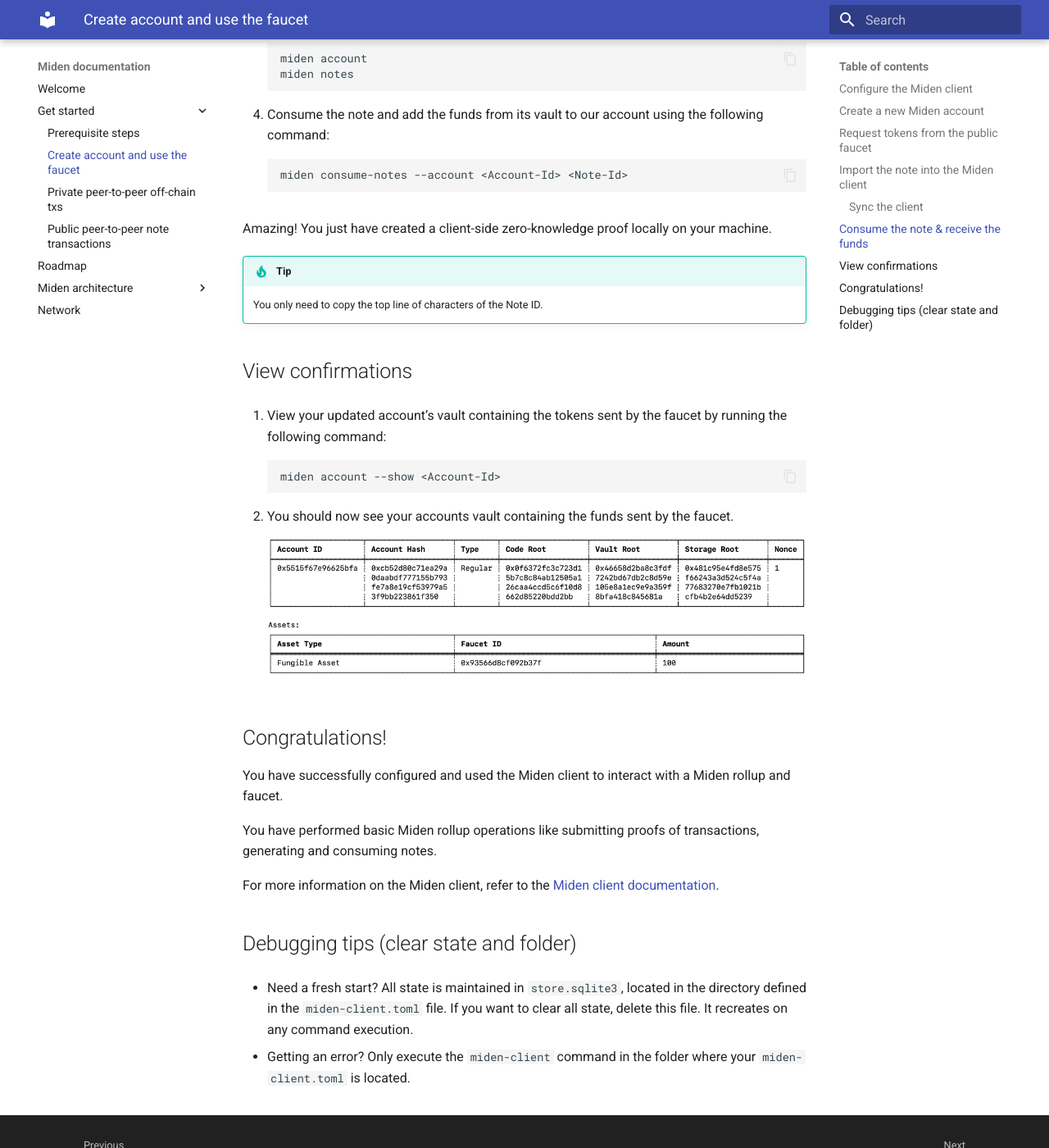
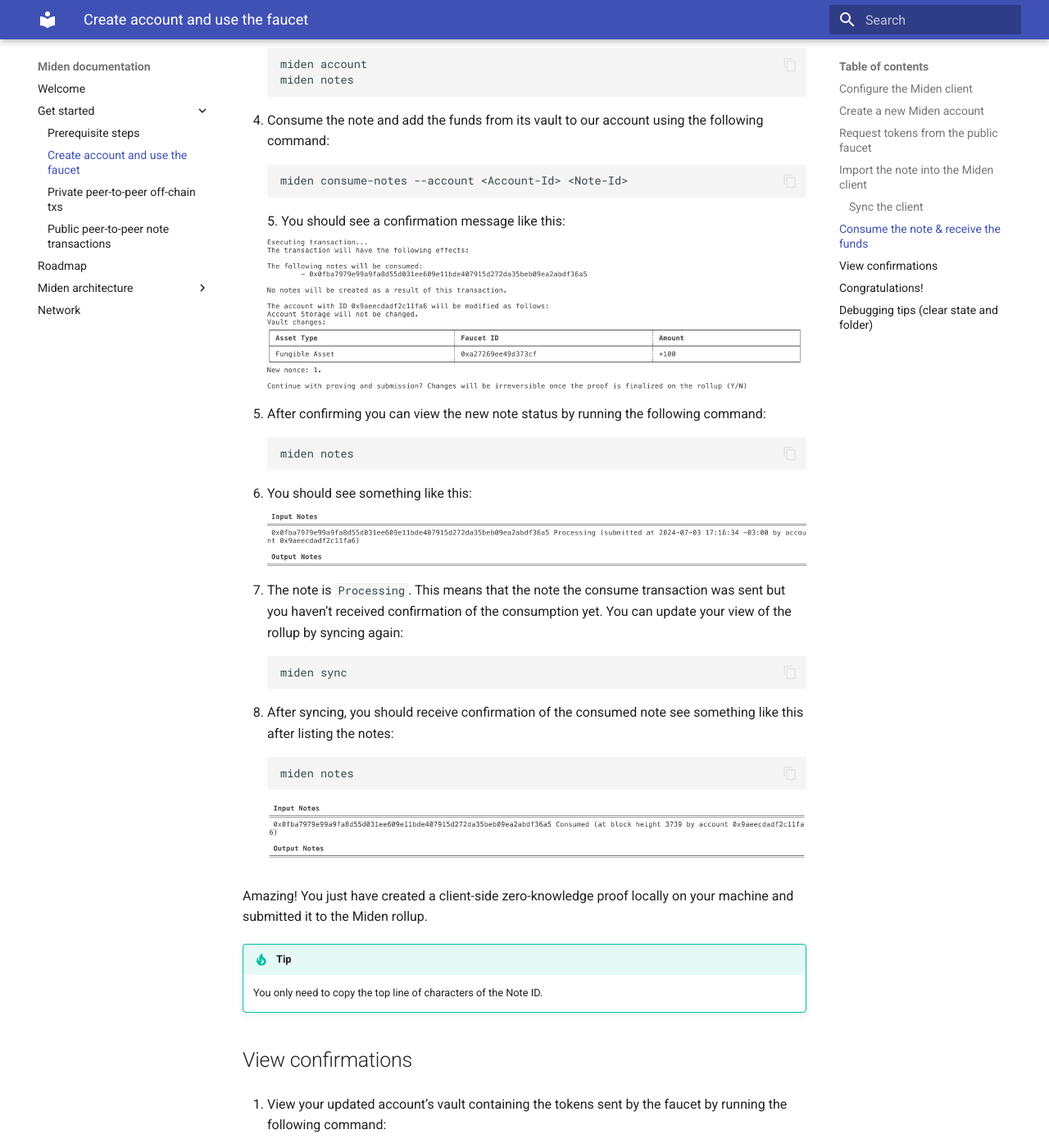
Before and after one commit to 0xPolygonMiden/miden-base, an MkDocs documentation site: the page built from docs/introduction/get-started/create-account-use-faucet.md, in a window 1280 px wide and 1400 px high, scrolled down 3333 px. Shown: the whole window at 82% size. Built offline with MkDocs 1.6.1 and Material for MkDocs 9.7.7, drawn with Linux system fonts in a browser that asks for light colours; some of the changed text lies outside the part shown.

Commit message:
feat: update client tutorial on docs

````diff
--- a/docs/introduction/get-started/create-account-use-faucet.md
+++ b/docs/introduction/get-started/create-account-use-faucet.md
@@ -91,7 +91,7 @@
       ![Result of viewing miden notes](../../img/get-started/note-view.png)
 
 !!! tip "The importance of syncing"
-      - As you can see, the listed note is lacking a `commit-height`.
+      - As you can see, the note is listed as `Expected`.
       - This is because you have received a private note but have not yet synced your view of the rollup to check that the note is the result of a valid transaction.
       - Hence, before consuming the note we will need to update our view of the rollup by syncing.
       - Many users could have received the same private note, but only one user can consume the note in a transaction that gets verified by the Miden operator.
@@ -108,11 +108,16 @@
 
 ```sh
 State synced to block 179672
+New public notes: 0
+Tracked notes updated: 1
+Tracked notes consumed: 0
+Tracked accounts updated: 0
+Commited transactions: 0
 ```
 
 ## Consume the note & receive the funds
 
-1. Now that we have synced the client, the input-note imported from the faucet should have a `Commit Height` confirming it exists at the rollup level:
+1. Now that we have synced the client, the input-note imported from the faucet should have a `Committed` status, confirming it exists at the rollup level:
 
       ```shell
       miden notes
@@ -134,8 +139,36 @@
       ```shell
       miden consume-notes --account <Account-Id> <Note-Id>
       ```
+5. You should see a confirmation message like this:
 
-  Amazing! You just have created a client-side zero-knowledge proof locally on your machine.
+      ![Transaction confirmation message](../../img/get-started/transaction-confirmation.png)
+
+6. After confirming you can view the new note status by running the following command:
+
+      ```shell
+      miden notes
+      ```
+
+7. You should see something like this:
+
+      ![Viewing process info](../../img/get-started/processing-note.png)
+
+8. The note is `Processing`. This means that the note the consume transaction was sent but you haven't received confirmation of the consumption yet. You can update your view of the rollup by syncing again:
+
+      ```shell
+      miden sync
+      ```
+
+9. After syncing, you should receive confirmation of the consumed note see something like this after listing the notes:
+
+      ```shell
+      miden notes
+      ```
+
+      ![Viewing consumed note](../../img/get-started/consumed-note.png)
+
+
+  Amazing! You just have created a client-side zero-knowledge proof locally on your machine and submitted it to the Miden rollup.
 
 !!! tip
       You only need to copy the top line of characters of the Note ID.
````
Also changed, not shown: other parts of docs/introduction/get-started/create-account-use-faucet.md (+2 -2 lines), docs/img/get-started/commit-height.png, docs/img/get-started/consumed-note.png (added), docs/img/get-started/miden-account-list.png, docs/img/get-started/note-view.png, docs/img/get-started/processing-note.png (added), docs/img/get-started/transaction-confirmation.png (added), docs/img/get-started/two-accounts.png.
